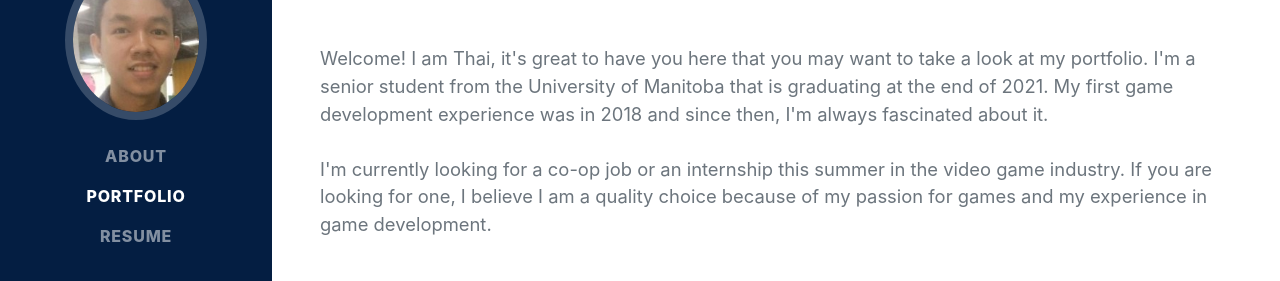
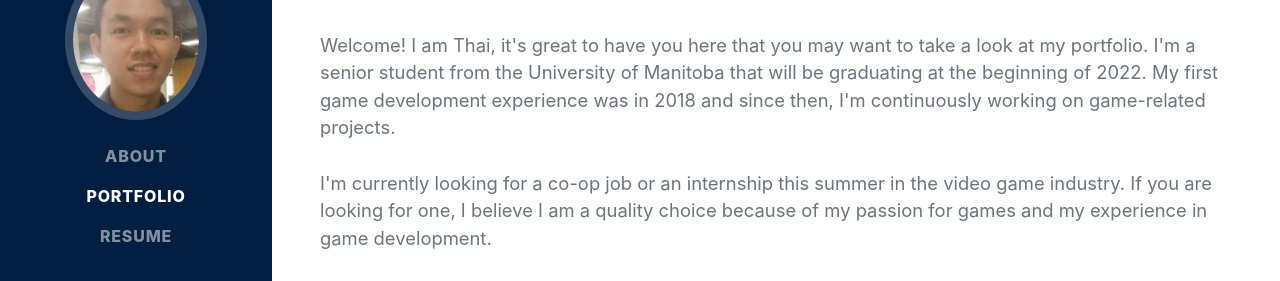
Before and after one commit to thain-gd/thain-gd.github.io, a plain HTML site: page index.html in a window 1280 px wide. Shown: the part 296-577 px from the top of the page. Drawn offline with nearby package versions, Linux system fonts and the light colour scheme; a web font is replaced by a local one.

Commit message:
Update introduction line

```diff
--- a/index.html
+++ b/index.html
@@ -44,7 +44,7 @@
                         (431) 373-4258 ·
                         <a href="mailto:thainguyen.gd@outlook.com">thainguyen.gd@outlook.com</a>
                     </div>
-                    <p class="lead mb-5">Welcome! I am Thai, it's great to have you here that you may want to take a look at my portfolio. I'm a senior student from the University of Manitoba that is graduating at the end of 2021. My first game development experience was in 2018 and since then, I'm always fascinated about it.<br/><br/>I'm currently looking for a co-op job or an internship this summer in the video game industry. If you are looking for one, I believe I am a quality choice because of my passion for games and my experience in game development.</p>
+                    <p class="lead mb-5">Welcome! I am Thai, it's great to have you here that you may want to take a look at my portfolio. I'm a senior student from the University of Manitoba that will be graduating at the beginning of 2022. My first game development experience was in 2018 and since then, I'm continuously working on game-related projects.<br/><br/>I'm currently looking for a co-op job or an internship this summer in the video game industry. If you are looking for one, I believe I am a quality choice because of my passion for games and my experience in game development.</p>
                     <div class="social-icons">
                         <a class="social-icon" href="https://www.linkedin.com/in/thainguyendev/" target="_blank"><i class="fab fa-linkedin-in"></i></a>
                         <a class="social-icon" href="https://github.com/thain-gd" target="_blank"><i class="fab fa-github"></i></a>
```
